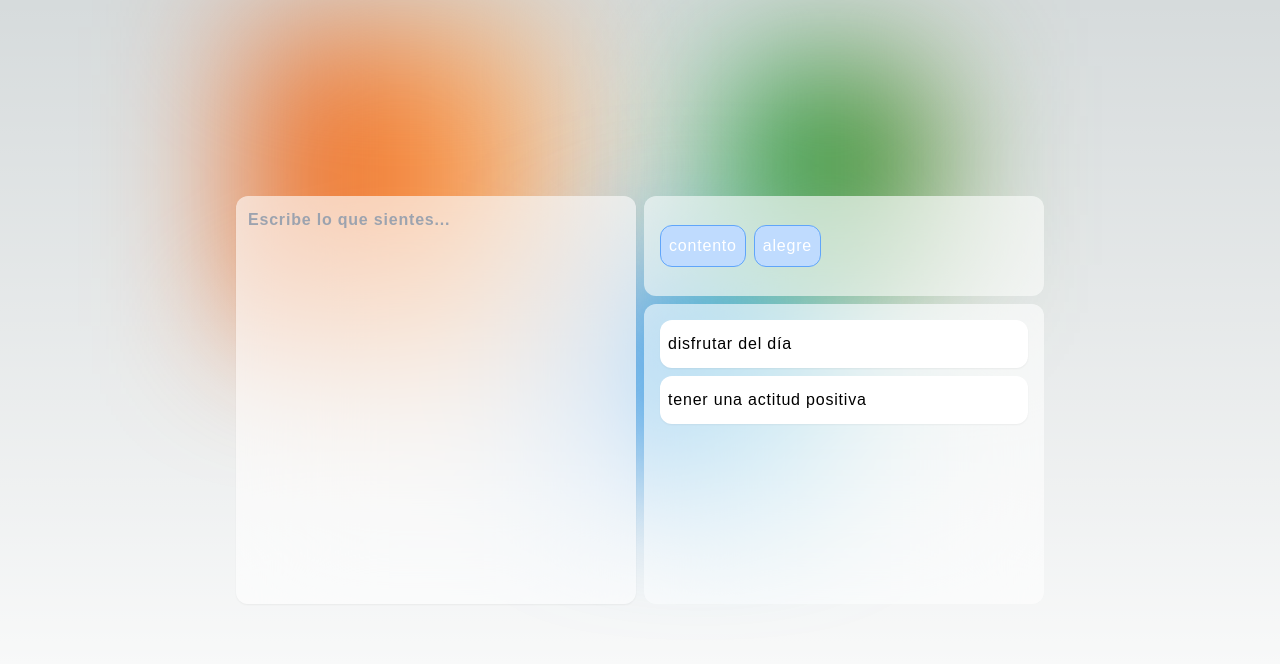
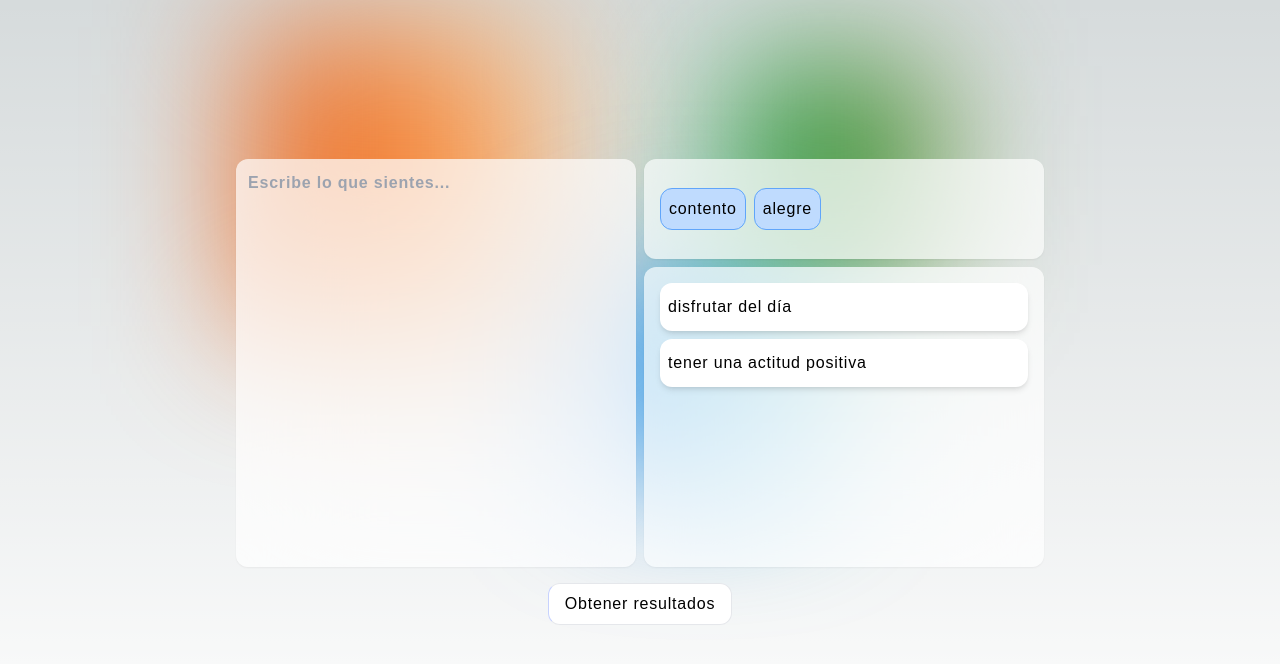
Before and after one commit to jeth18/front-feelings, a Next.js app: page / in a window 1280 px wide. Shown: the top 664 px of the page. Built offline with nearby package versions, Linux system fonts and the light colour scheme.

Commit message:
Interfaz terminada

```diff
--- a/src/app/page.tsx
+++ b/src/app/page.tsx
@@ -1,38 +1,48 @@
+"use client"
+import { useState } from "react"
+
 export default function Home() {
 
-  const response = {
+  const [data, setData] = useState({
     feelings: ["contento", "alegre"],
     steps: ["disfrutar del día", "tener una actitud positiva"]
+  })
+  const [text, setText] = useState("")
+
+  const getData = () => {
+    console.log(text)
   }
 
   return (
-    <main className="flex justify-center items-center min-h-screen h-screen">
+    <main className="flex flex-col justify-center items-center min-h-screen h-screen">
 
       <section className="flex flex-row gap-2 flex-wrap">
-        <article className="backdrop-blur-3xl bg-white/60 rounded-xl min-w-[400px] h-auto shadow-sm">
-          <textarea className="p-3 outline-none resize-none bg-transparent overflow-auto h-full w-full" placeholder="Escribe lo que sientes..."></textarea>
+        <article className="backdrop-blur-3xl bg-white/70 rounded-xl min-w-[400px] h-auto shadow-sm">
+          <textarea onChange={(e) => setText(e.target.value)} className="p-3 outline-none resize-none bg-transparent overflow-auto h-full w-full" placeholder="Escribe lo que sientes..."></textarea>
         </article>
         <article className="flex flex-col gap-2 flex-wrap">
-          <div id="emojis" className="flex items-center gap-2 p-4 min-w-[400px] backdrop-blur-3xl rounded-xl bg-white/60 rounded-x h-[100px]">
+          <div id="emojis" className="flex items-center gap-2 p-4 min-w-[400px] backdrop-blur-3xl rounded-xl bg-white/70 rounded-x h-[100px] shadow-sm">
             {
-              response.feelings.map((feel, index)=> {
+              data.feelings.map((feel, index)=> {
                 return (
-                  <span className="p-2 bg-blue-200 rounded-xl border-blue-400 border-[1px] text-white" key={index}>{feel}</span>
+                  <span className="p-2 bg-blue-200 rounded-xl border-blue-400 border-[1px] text-black" key={index}>{feel}</span>
                 )
               })
             }
           </div>
-          <div id="emojis" className="flex flex-col gap-2 p-4 min-w-[400px] backdrop-blur-3xl rounded-xl bg-white/60 rounded-x h-[300px]">
+          <div id="emojis" className="flex flex-col gap-2 p-4 min-w-[400px] backdrop-blur-3xl rounded-xl bg-white/70 rounded-x h-[300px] shadow-sm">
             {
-              response.steps.map((step, index) => {
+              data.steps.map((step, index) => {
                 return (
-                  <span className="bg-white pl-2 pr-2 pt-3 pb-3 rounded-xl shadow-sm" key={index}>{step}</span>
+                  <span className="bg-white pl-2 pr-2 pt-3 pb-3 rounded-xl shadow-md" key={index}>{step}</span>
                 )
               })
             }
           </div>
         </article>
       </section>
+
+      <button onClick={getData} className="m-4 pl-4 pr-4 pt-2 pb-2 bg-white border-[1px] border-l-indigo-200 rounded-xl">Obtener resultados</button>
 
       <div
         id="square"
```
Also changed, not shown: src/app/api/hello/route.ts (line endings or trailing spaces), 1 other file (tests, documents, lock files or other folders).
